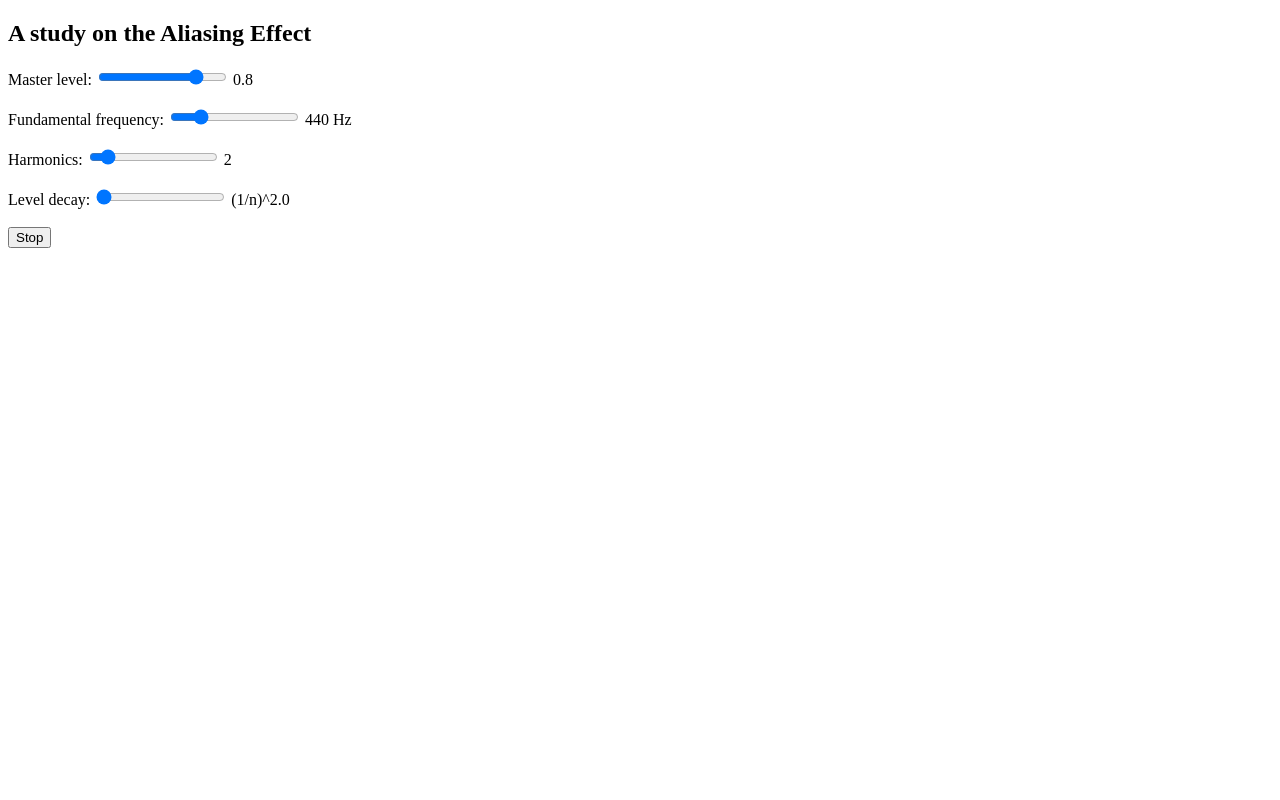
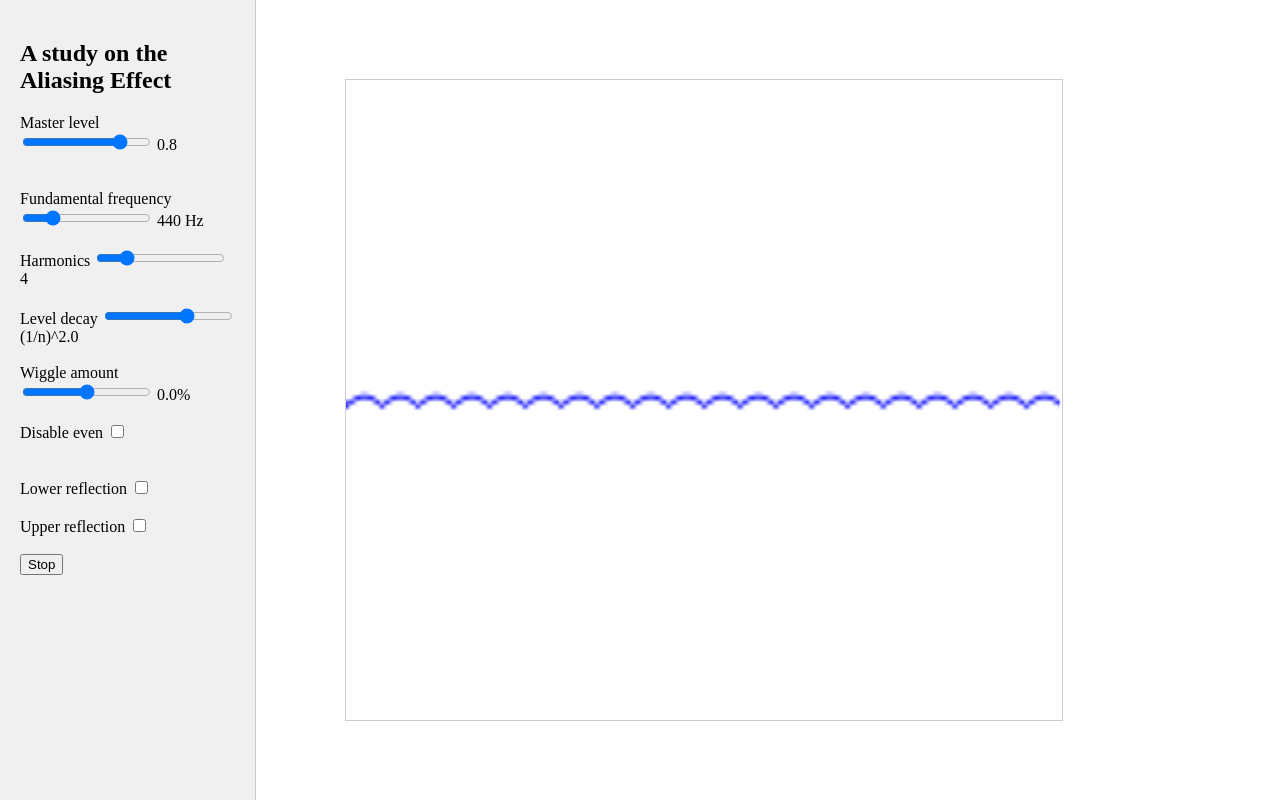
Before and after one commit to evernost/aliasingEffect, a plain HTML site: page index.html in a window 1280 px wide. Both pictures are taken after a click on the button "Start". Drawn offline with Linux system fonts and the light colour scheme.

Commit message:
added the plot section (canvas) and several synthesis options

```diff
--- a/index.html
+++ b/index.html
@@ -5,36 +5,100 @@
   <meta charset="UTF-8">
   <meta name="viewport" content="width=device-width, initial-scale=1.0">
   <title>Aliasing</title>
+  <style>
+    body
+    {
+      display: flex;
+      flex-direction: row;
+      height: 100vh;
+      margin: 0;
+    }
+    .controls
+    {
+      width: 20%;
+      padding: 20px;
+      box-sizing: border-box;
+      background-color: #f0f0f0;
+      border-right: 1px solid #ccc;
+    }
+    /* .canvas-container
+    {
+      width: 70%;
+      display: flex;
+      align-items: center;
+      justify-content: center;
+      background-color: #ffffff;
+    }
+    canvas
+    {
+      border: 1px solid #ccc;
+    } */
+    .canvas-container
+    {
+      width: 70%;
+      display: flex;
+      align-items: center;
+      justify-content: center;
+      background-color: #ffffff;
+    }
+    canvas
+    {
+      width: 80%;
+      height: 80%;
+      border: 1px solid #ccc;
+    }
+  </style>
 </head>
 
 <body>
+  <div class="controls">
     <h2>A study on the Aliasing Effect</h2>
 
-  <label for="volSlider">Master level:</label>
+    <label for="volSlider">Master level</label>
     <input type="range" id="volSlider" min="0" max="1" value="0.8" step="0.05">
     <span id="volSliderDisplay">0.8</span>
+    <br><br><br>
 
+    <label for="f0Slider">Fundamental frequency</label>
+    <input type="range" id="f0Slider" min="50" max="2000" value="440" step="1">
+    <span id="f0ValDisplay">440 Hz</span>
     <br><br>
 
-  <label for="f0Slider">Fundamental frequency:</label>
-  <input type="range" id="f0Slider" min="50" max="2000" value="440" step="1">
-  <span id="f0ValDisplay">440 Hz</span>
-
+    <label for="harmonicsSlider">Harmonics</label>
+    <input type="range" id="harmonicsSlider" min="0" max="20" value="4" step="1">
+    <span id="harmonicsValDisplay">4</span>
     <br><br>
 
-  <label for="harmonicsSlider">Harmonics: </label>
-  <input type="range" id="harmonicsSlider" min="0" max="20" value="2" step="1">
-  <span id="harmonicsValDisplay">2</span>
-
+    <label for="decaySlider">Level decay</label>
+    <input type="range" id="decaySlider" min="0.0" max="3.0" value="2.0" step="0.1">
+    <span id="decayValDisplay">(1/n)^2.0</span>
     <br><br>
 
-  <label for="decaySlider">Level decay:</label>
-  <input type="range" id="decaySlider" min="0.0" max="3.0" value="0.0" step="0.1">
-  <span id="decayValDisplay">(1/n)^2.0</span>
+    <label for="wiggleSlider">Wiggle amount</label>
+    <input type="range" id="wiggleSlider" min="-5.0" max="5.0" value="0.0" step="0.1">
+    <span id="wiggleValDisplay">0.0%</span>
+    <br><br>
 
+    <label for="oddOnlyCheckbox">Disable even</label>
+    <input type="checkbox" id="oddOnlyCheckbox" unchecked>
+    <br><br><br>
+
+    <label for="lowerReflectCheckbox">Lower reflection</label>
+    <input type="checkbox" id="lowerReflectCheckbox" unchecked>
+    <br><br>
+
+    <label for="upperReflectCheckbox">Upper reflection</label>
+    <input type="checkbox" id="upperReflectCheckbox" unchecked>
     <br><br>
 
     <button id="startStop">Start</button>
+
+  </div>
+
+  <div class="canvas-container">
+    <canvas id="spectrumCanvas"></canvas>
+  </div>
+
 
   <script src="script.js" defer></script>
 </body>
--- a/script.js
+++ b/script.js
@@ -2,28 +2,46 @@ let audioCtx = new (window.AudioContext || window.webkitAudioContext)();
 let oscillators = [];
 let gains = [];
 let masterGain = audioCtx.createGain();
+
 let isPlaying = false;
+
+const canvas = document.getElementById('spectrumCanvas');
+const ctx = canvas.getContext('2d');
 
 const N_MAX_HARMONICS = 20;
 
-// const freq1Slider = document.getElementById("freq1");
-// const freq2Slider = document.getElementById("freq2");
-// const freq1ValueDisplay = document.getElementById("freq1Value");
-// const freq2ValueDisplay = document.getElementById("freq2Value");
-const startStopButton = document.getElementById("startStop");
 
+
+// ============================================================================
+// MAIN CODE
+// ============================================================================
 function startOscillators()
 {
   if (!isPlaying)
   {
-    for (let i = 0; i < 10; i++)
+    for (let i = 0; i < N_MAX_HARMONICS; i++)
     {
       let osc = audioCtx.createOscillator();
       let gain = audioCtx.createGain();
 
       osc.type = "sine";
       osc.frequency.value = f0Slider.value*(i+1);
-      gain.gain.value = 0.01;
+
+      if (i % 2 === 0)
+      {
+        if (oddOnlyCheckbox.checked)
+        {
+          gain.gain.value = 0.01*Math.pow(1 / (i+1), decaySlider.value);
+        }
+        else
+        {
+          gain.gain.value = 0.0;
+        }
+      }
+      else
+      {
+        gain.gain.value = 0.01*Math.pow(1 / (i+1), decaySlider.value);
+      }
 
       osc.connect(gain);
       gain.connect(masterGain);
@@ -38,7 +56,7 @@ function startOscillators()
     masterGain.gain.value = volSlider.value;
 
     isPlaying = true;
-    startStopButton.textContent = "Stop";
+    startStop.textContent = "Stop";
   }
 }
 
@@ -59,18 +77,56 @@ function stopOscillators()
     gains = [];
 
     isPlaying = false;
-    startStopButton.textContent = "Start";
+    startStop.textContent = "Start";
+  }
+}
 
 
-    // osc1.stop();
-    // osc2.stop();
-    // osc1.disconnect();
-    // osc2.disconnect();
-    // gainNode.disconnect();
-    // isPlaying = false;
-    // startStopButton.textContent = "Start";
+function updateGains()
+{
+  if (isPlaying)
+  {
+    for (let i = 0; i < N_MAX_HARMONICS; i++)
+    {
+      if (i <= harmonicsSlider.value)
+      {
+        if (oddOnlyCheckbox.checked && (i % 2 === 1))
+        {
+          gains[i].gain.setValueAtTime(0.0, audioCtx.currentTime);
+        }
+        else
+        {
+          gains[i].gain.setValueAtTime(0.01*Math.pow(1 / (i+1), decaySlider.value), audioCtx.currentTime);
+        }
+      }
+      else
+      {
+        gains[i].gain.setValueAtTime(0.0, audioCtx.currentTime);
+      }
+    }
   }
 }
+
+
+
+if (isPlaying)
+  {
+    if (oddOnlyCheckbox.checked)
+    {
+      for (let i = 1; i < N_MAX_HARMONICS; i+=2)
+      {
+        gains[i].gain.setValueAtTime(0.0, audioCtx.currentTime);
+      }
+    }
+    else
+    {
+      for (let i = 0; i < N_MAX_HARMONICS; i++)
+      {
+        gains[i].gain.setValueAtTime(0.01*Math.pow(1 / (i+1), decaySlider.value), audioCtx.currentTime);
+      }
+    }
+  }
+
 
 
 
@@ -94,7 +150,7 @@ f0Slider.addEventListener("input",
     f0ValDisplay.textContent = f0Slider.value + ' Hz';
     if (isPlaying)
     {
-      for (let i = 0; i < 10; i++)
+      for (let i = 0; i < N_MAX_HARMONICS; i++)
       {
         oscillators[i].frequency.setValueAtTime(f0Slider.value*(i+1), audioCtx.currentTime);
       }
@@ -106,10 +162,11 @@ harmonicsSlider.addEventListener("input",
   function()
   {
     harmonicsValDisplay.textContent = harmonicsSlider.value;
-    if (isPlaying)
-    {
-      osc2.frequency.setValueAtTime(freq2Slider.value, audioCtx.currentTime);
-    }
+    updateGains()
+    // if (isPlaying)
+    // {
+    //   osc2.frequency.setValueAtTime(freq2Slider.value, audioCtx.currentTime);
+    // }
   }
 );
 
@@ -117,17 +174,64 @@ decaySlider.addEventListener("input",
   function()
   {
     decayValDisplay.textContent = '(1/n)^' + decaySlider.value;
+    updateGains()
+    // if (isPlaying)
+    // {
+    //   for (let i = 0; i < 10; i++)
+    //   {
+    //     gains[i].gain.setValueAtTime(0.01*Math.pow(1 / (i+1), decaySlider.value), audioCtx.currentTime);
+    //   }
+    // }
+  }
+);
+
+wiggleSlider.addEventListener("input",
+  function()
+  {
+    wiggleValDisplay.textContent = wiggleSlider.value + '%';
     if (isPlaying)
     {
-      for (let i = 0; i < 10; i++)
+      for (let i = 1; i < N_MAX_HARMONICS; i++)
       {
-        gains[i].gain.setValueAtTime(0.01*Math.pow(1 / (i+1), decaySlider.value), audioCtx.currentTime);
+        if (i % 2 === 0)
+        {
+          oscillators[i].frequency.setValueAtTime(f0Slider.value*(i+1)*(1 + 0.01*wiggleSlider.value), audioCtx.currentTime);
+        }
+        else
+        {
+          oscillators[i].frequency.setValueAtTime(f0Slider.value*(i+1)*(1 - 0.01*wiggleSlider.value), audioCtx.currentTime);
+        }
+
       }
     }
   }
 );
 
-startStopButton.addEventListener("click",
+oddOnlyCheckbox.addEventListener("input",
+  function()
+  {
+    updateGains()
+    // if (isPlaying)
+    // {
+    //   if (oddOnlyCheckbox.checked)
+    //   {
+    //     for (let i = 1; i < N_MAX_HARMONICS; i+=2)
+    //     {
+    //       gains[i].gain.setValueAtTime(0.0, audioCtx.currentTime);
+    //     }
+    //   }
+    //   else
+    //   {
+    //     for (let i = 0; i < N_MAX_HARMONICS; i++)
+    //     {
+    //       gains[i].gain.setValueAtTime(0.01*Math.pow(1 / (i+1), decaySlider.value), audioCtx.currentTime);
+    //     }
+    //   }
+    // }
+  }
+);
+
+startStop.addEventListener("click",
   function()
   {
     if (isPlaying)
@@ -140,3 +244,30 @@ startStopButton.addEventListener("click",
     }
   }
 );
+
+
+function drawSpectrum()
+{
+  ctx.clearRect(0, 0, canvas.width, canvas.height);
+
+  ctx.beginPath();
+  ctx.moveTo(0, canvas.height / 2);
+
+  const time = audioCtx.currentTime;
+  for (let x = 0; x < canvas.width; x++)
+    {
+      let y = 0;
+      oscillators.forEach((oscillator, index) => {
+          y += 10*Math.sin(2 * Math.PI * oscillator.frequency.value * (x / canvas.width) + time) * gains[index].gain.value;
+      });
+      ctx.lineTo(x, canvas.height / 2 + y * canvas.height / 4);
+  }
+
+  ctx.strokeStyle = 'blue';
+  ctx.stroke();
+
+
+  requestAnimationFrame(drawSpectrum);
+}
+
+drawSpectrum();
```
Lines whose indentation alone changed are shown as unchanged.
